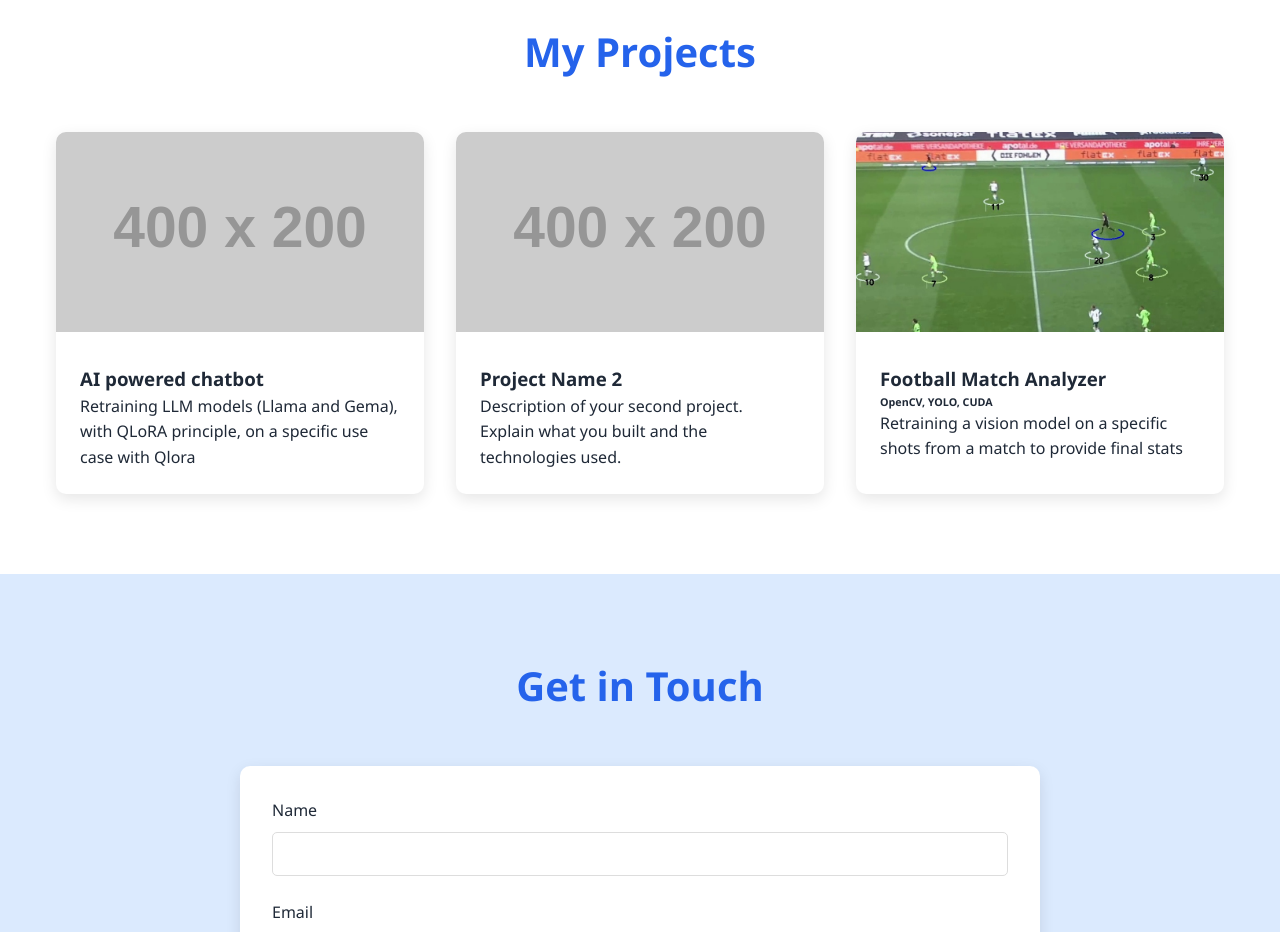
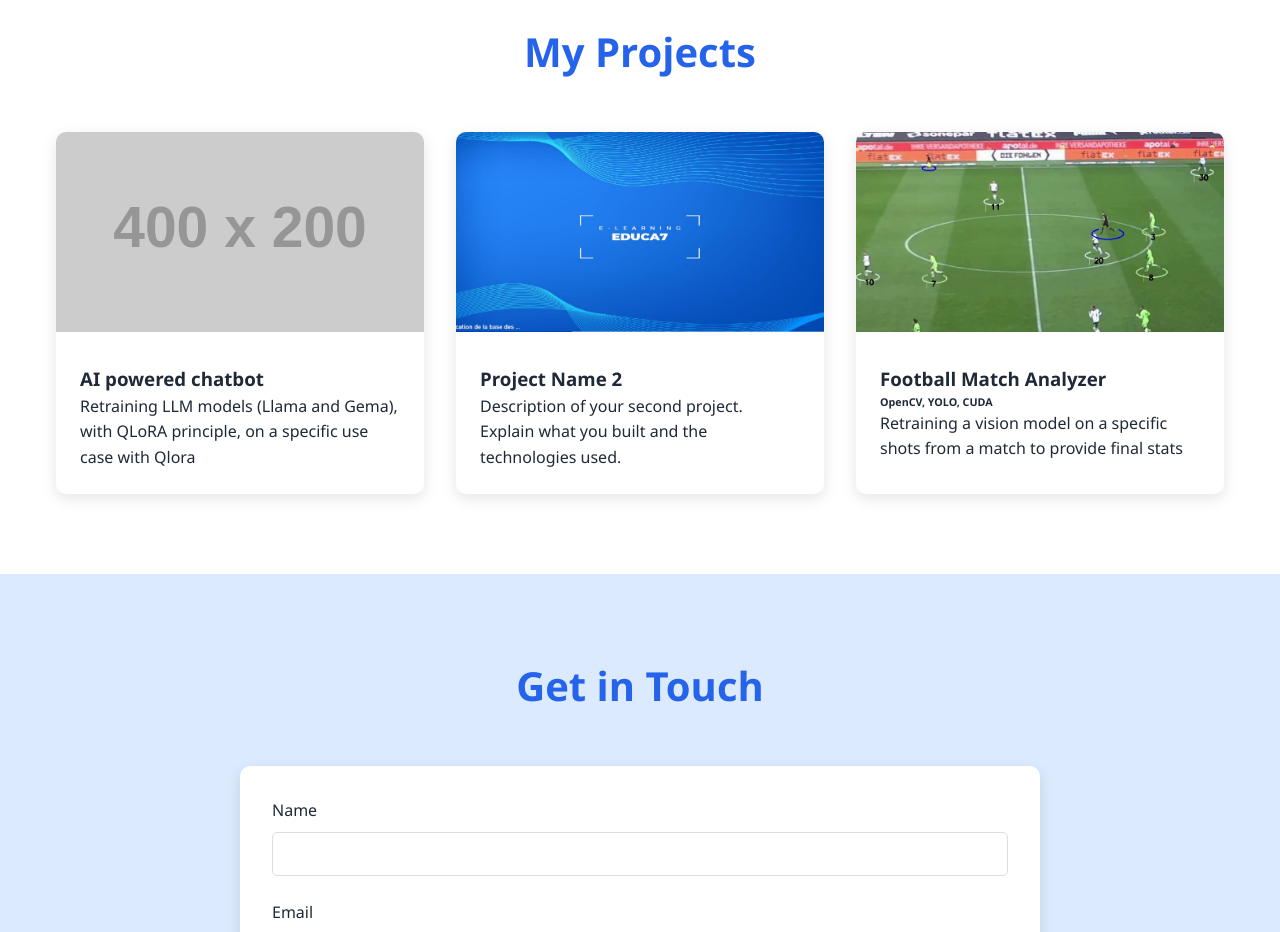
Before and after one commit to asiChakib/AbdelmounaimSalouani, a plain HTML site: page index.html in a window 1280 px wide. Shown: the part 2180-3112 px from the top of the page. Drawn offline with Linux system fonts and the light colour scheme; placeholder pictures from the web are drawn by us.

Commit message:
update java project

```diff
--- a/index.html
+++ b/index.html
@@ -83,7 +83,7 @@
               </div>
           </div>
           <div class="project-card">
-              <img src="https://placehold.co/400x200" alt="Project 2" class="project-image">
+              <img src="./images/educa7.png" alt="Project 2" class="project-image">
               <div class="project-info" onclick="educasept()">
                   <h3>Project Name 2</h3>
                   <p>Description of your second project. Explain what you built and the technologies used.</p>
```
Also changed, not shown: images/educa7.png (added).
